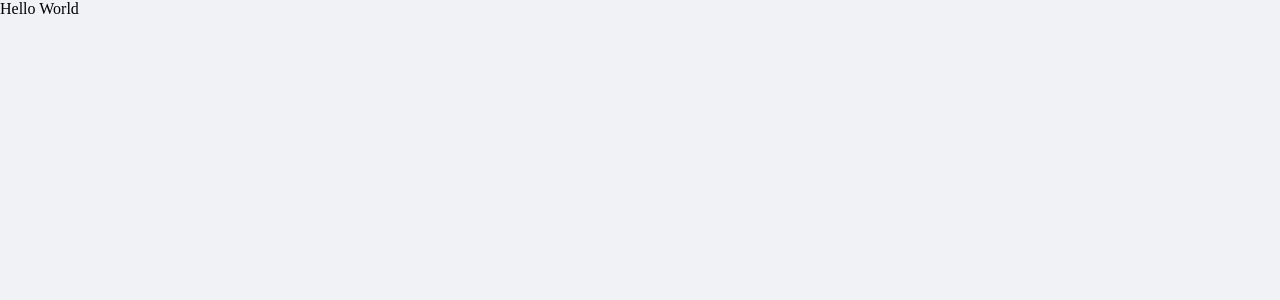
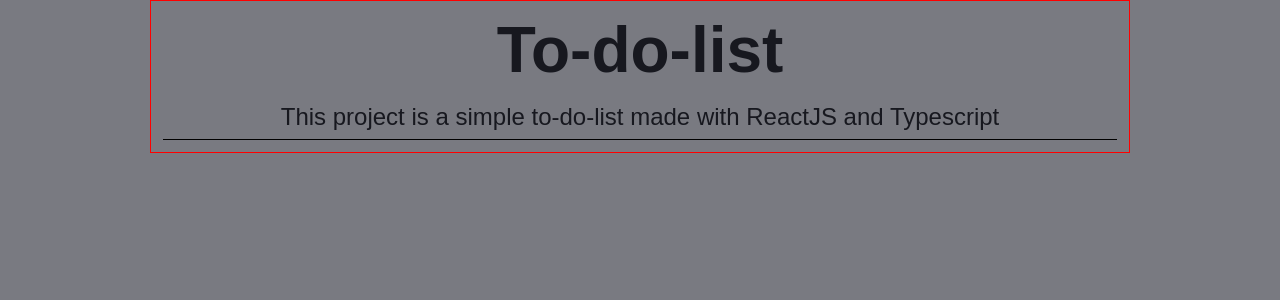
Before and after one commit to beceluiz/cep-search, a React (Create React App) app: page / in a window 1280 px wide. Shown: the top 300 px of the page. Built offline with nearby package versions, Linux system fonts and the light colour scheme.

Commit message:
creating Header

```diff
--- a/public/index.html
+++ b/public/index.html
@@ -3,7 +3,7 @@
   <head>
     <meta charset="utf-8" />
     <meta name="viewport" content="width=device-width, initial-scale=1" />
-    <title>React App</title>
+    <title>todo</title>
   </head>
   <body>
     <noscript>You need to enable JavaScript to run this app.</noscript>
--- a/src/App.tsx
+++ b/src/App.tsx
@@ -1,12 +1,18 @@
 import React from 'react'
-import { GlobalStyle } from './styles/globalStyle'
+import { Container } from './components/body/style'
+import { Header } from './components/Header'
+import { GlobalStyle  } from './styles/globalStyle'
 
 function App() {
+// const [list, setList] = []
+
   return (
-    <div>
-      Hello World
-      <GlobalStyle/>
-    </div>
+    <>
+    <Container>
+      <Header/>
+    </Container>
+       <GlobalStyle/>
+    </>
   )
 }
 
--- /dev/null
+++ b/src/components/body/style.ts
@@ -0,0 +1,7 @@
+import styled from "styled-components";
+
+export const Container = styled.div`
+  background: #797a81;
+  color: #17181f;
+  min-height: 100vh;
+`;
--- a/src/components/header/index.tsx
+++ b/src/components/header/index.tsx
@@ -1,7 +1,11 @@
-import React from 'react'
+import { Content} from "./styles";
+import React from "react";
 
-export const Header = () => {
-  return (
-    <div>Header</div>
-  )
+export function Header () {
+return (
+  <Content>
+  <h1>To-do-list</h1>
+  <p>This project is a simple to-do-list made with ReactJS and Typescript </p>
+  </Content>
+)
 }
--- /dev/null
+++ b/src/components/header/styles.ts
@@ -0,0 +1,20 @@
+import styled from "styled-components";
+
+export const Content = styled.header`
+  font-size: 2rem;
+  margin: 0 auto;
+  max-width: 980px;
+
+  border: 1px solid red;
+  padding: 0.75rem;
+  display: block;
+  text-align: center;
+  font-family: sans-serif;
+
+  p {
+    font-size: 1.5rem;
+    padding-top: 1rem;
+    padding-bottom: 0.5rem;
+    border-bottom: 1px solid black;
+  }
+`;
--- a/src/styles/globalStyle.ts
+++ b/src/styles/globalStyle.ts
@@ -1,4 +1,4 @@
-import {createGlobalStyle} from 'styled-components'
+import { createGlobalStyle } from "styled-components";
 
 export const GlobalStyle = createGlobalStyle`
 * {
@@ -11,9 +11,25 @@ export const GlobalStyle = createGlobalStyle`
     box-sizing: border-box;
 }
 
+html {
+
+    @media (max-width:1080px) {
+        font-size: 93.75%; // 15px
+    }
+
+    @media (max-width:720px) {
+        font-size: 87.5%; // 14px
+}
+}
+
 body {
     background-color:var(--background);
     -webkit-font-smoothing:antialiased;
 }
-
-`
+button {
+    cursor: pointer;
+}
+[disabled] {
+   opacity: 0.6;
+   cursor: not-allowed;
+}`;
```
